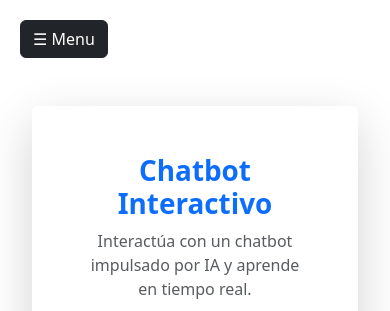
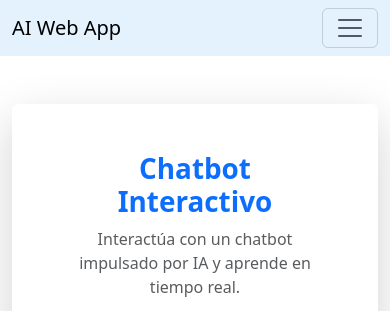
Before and after one commit to cbaldelomar/ai-web-app, a Flask app: page /chatbot in a window 390 px wide. Shown: the top 311 px of the page. Run offline with Flask 3, Linux system fonts and the light colour scheme; parts of the project's set-up code (start-up, migrations or seed data) failed here and were passed over.

Commit message:
Refactor base.html to remove inline styles and implement Bootstrap navbar for improved layout and responsiveness

```diff
--- a/app/templates/base.html
+++ b/app/templates/base.html
@@ -6,140 +6,35 @@
     <title>AI Web App</title>
     <link href="https://cdn.jsdelivr.net/npm/bootstrap@5.3.3/dist/css/bootstrap.min.css" rel="stylesheet" integrity="sha384-QWTKZyjpPEjISv5WaRU9OFeRpok6YctnYmDr5pNlyT2bRjXh0JMhjY6hW+ALEwIH" crossorigin="anonymous">
     <link href="https://cdnjs.cloudflare.com/ajax/libs/font-awesome/6.7.2/css/all.min.css" rel="stylesheet" integrity="sha512-Evv84Mr4kqVGRNSgIGL/F/aIDqQb7xQ2vcrdIwxfjThSH8CSR7PBEakCr51Ck+w+/U6swU2Im1vVX0SVk9ABhg==" crossorigin="anonymous">
-    <style>
-        /* Sidebar Styling */
-        .sidebar {
-            height: 100vh;
-            width: 250px;
-            position: fixed;
-            top: 0;
-            left: 0;
-            background: #2c3e50;
-            padding-top: 60px;
-            transition: all 0.3s;
-        }
-        .sidebar a {
-            padding: 15px 20px;
-            text-decoration: none;
-            font-size: 16px;
-            color: white;
-            display: block;
-            transition: 0.2s;
-        }
-        .sidebar a:hover {
-            background: #34495e;
-        }
-        .sidebar .logo {
-            position: absolute;
-            top: 0;
-            width: 100%;
-            background: #1a252f;
-            text-align: center;
-            padding: 15px 0;
-            font-size: 20px;
-            font-weight: bold;
-            color: white;
-        }
-        .content {
-            margin-left: 250px;
-            padding: 20px;
-            transition: all 0.3s;
-        }
-        /* Responsive */
-        @media (max-width: 768px) {
-            .sidebar {
-                width: 0;
-                overflow: hidden;
-            }
-            .content {
-                margin-left: 0;
-            }
-            .sidebar-open .sidebar {
-                width: 250px;
-            }
-            .sidebar-open .content {
-                margin-left: 250px;
-            }
-        }
-
-        /* Carousel Styling */
-        .carousel-inner {
-            height: 300px; /* Fija la altura del carrusel */
-            overflow: hidden; /* Oculta la parte de la imagen que se sale */
-        }
-
-        .carousel-item {
-            height: 300px; /* Mantiene la misma altura en todos los slides */
-        }
-
-        .carousel-item img {
-            width: 100%; /* Hace que la imagen ocupe todo el ancho disponible */
-            height: 100%; /* Ajusta la altura al contenedor */
-            object-fit: cover; /* Recorta la imagen para llenar el espacio sin deformarse */
-            object-position: center; /* Centra la imagen tanto horizontal como verticalmente */
-        }
-
-        /* Video Styling */
-        video {
-            border-radius: 12px;
-            border: 6px solid #42a5f5;
-            /* width: 350px; */
-            height: 300px;
-            box-shadow: 0px 4px 12px rgba(66, 165, 245, 0.5);
-        }
-
-        /* Sentiment Styling */
-        .sticker {
-            width: 50px;
-            height: 50px;
-            display: block;
-            margin: 10px auto;
-        }
-
-        .sentimientos div {
-            background: #e9ecef;
-            padding: 15px;
-            border-radius: 8px;
-            margin-bottom: 10px;
-        }
-
-        /* Clasification Styling */
-        .department-container {
-            background: #e9f7ef;
-            padding: 15px;
-            border-radius: 8px;
-            font-size: 18px;
-            color: #155724;
-        }
-    </style>
+    <link href="{{ url_for('static', filename='css/styles.css') }}" rel="stylesheet">
 </head>
 <body>
-
-    <!-- Sidebar -->
-    <div class="sidebar" id="sidebar">
-        <div class="logo">AI Web App</div>
-        <a href="{{ url_for('home.index') }}">Home</a>
-        <a href="{{ url_for('facial_recognition.index') }}">Raconocimiento Facial</a>
-        <a href="{{ url_for('text_analysis.index', user_name='abc') }}">Análisis de Sentimientos</a>
-        <a href="{{ url_for('chatbot.index') }}">Chatbot Inteligente</a>
-    </div>
-
     <!-- Main Content -->
     <div class="content">
-        <button class="btn btn-dark d-md-none" onclick="toggleSidebar()">☰ Menu</button>
+        <nav class="navbar navbar-expand-lg">
+            <div class="container-fluid">
+                <a class="navbar-brand" href="{{ url_for('home.index') }}">AI Web App</a>
+                <button class="navbar-toggler" type="button" data-bs-toggle="collapse" data-bs-target="#navbarNav"
+                    aria-controls="navbarNav" aria-expanded="false" aria-label="Toggle navigation">
+                    <span class="navbar-toggler-icon"></span>
+                </button>
+                <div class="collapse navbar-collapse" id="navbarNav">
+                    <ul class="navbar-nav">
+                        <li class="nav-item">
+                            <a class="nav-link {% if request.endpoint == 'home' %}active{% endif %}" href="{{ url_for('facial_recognition.index') }}">Explorar IA</a>
+                        </li>
+                        <li class="nav-item">
+                            <a class="nav-link {% if request.endpoint == 'chatbot.index' %}active{% endif %}" href="{{ url_for('chatbot.index') }}">Chatbot</a>
+                        </li>
+                    </ul>
+                </div>
+            </div>
+        </nav>
+
 
         {% block content %}
         {% endblock %}
-
-        <div class="text-center mt-4" id="alert_placeholder">
-        </div>
     </div>
-
-    <script>
-        function toggleSidebar() {
-            document.body.classList.toggle("sidebar-open");
-        }
-    </script>
 
     <script src="https://cdn.jsdelivr.net/npm/bootstrap@5.3.3/dist/js/bootstrap.bundle.min.js" integrity="sha384-YvpcrYf0tY3lHB60NNkmXc5s9fDVZLESaAA55NDzOxhy9GkcIdslK1eN7N6jIeHz" crossorigin="anonymous"></script>
     <script src="{{ url_for('static', filename='js/scripts.js') }}"></script>
```
